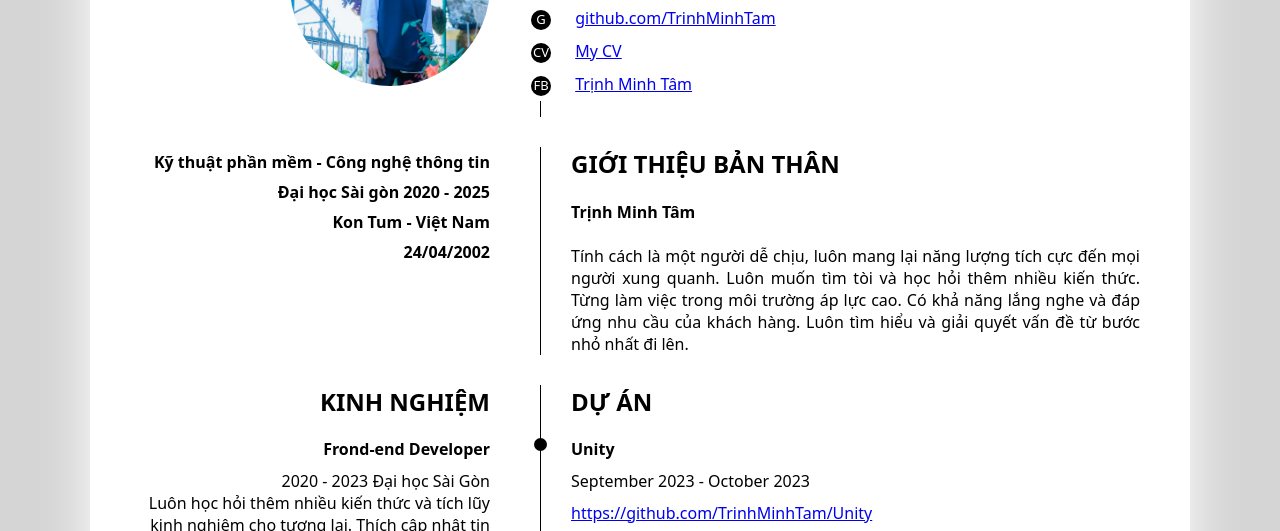
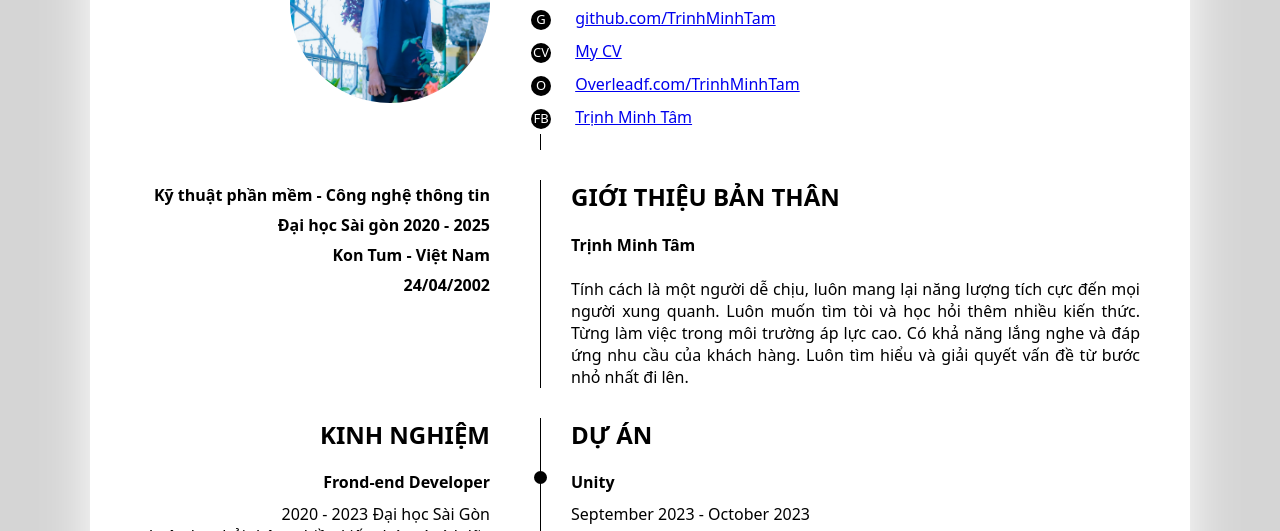
Before and after one commit to TrinhMinhTam/TrinhMinhTam.github.io, a plain HTML site: page index.html in a window 1280 px wide. Shown: the part 203-734 px from the top of the page. Drawn offline with Linux system fonts and the light colour scheme.

Commit message:
update 15/5/2024

```diff
--- a/index.html
+++ b/index.html
@@ -28,6 +28,9 @@
                     </li>
                     <li>
                         <span>CV</span> <a href="CV Trịnh Minh Tâm.pdf">My CV</a>
+                    </li>
+                    <li>
+                        <span>O</span> <a href="https://www.overleaf.com/read/shgjpfjqcckc#84bc81">Overleadf.com/TrinhMinhTam</a>
                     </li>
                     <li>
                         <span>FB</span> <a href="https://facebook.com/sky.minhtamst">Trịnh Minh Tâm</a>
```
